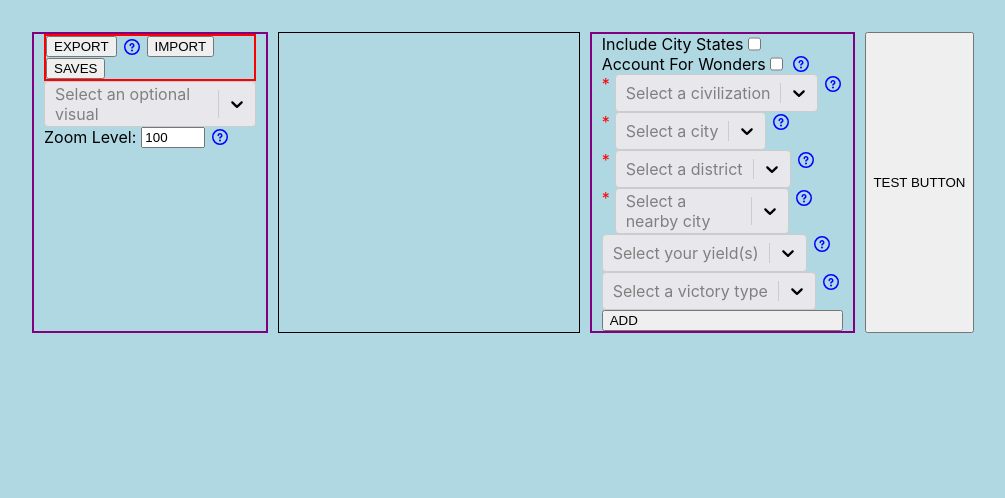
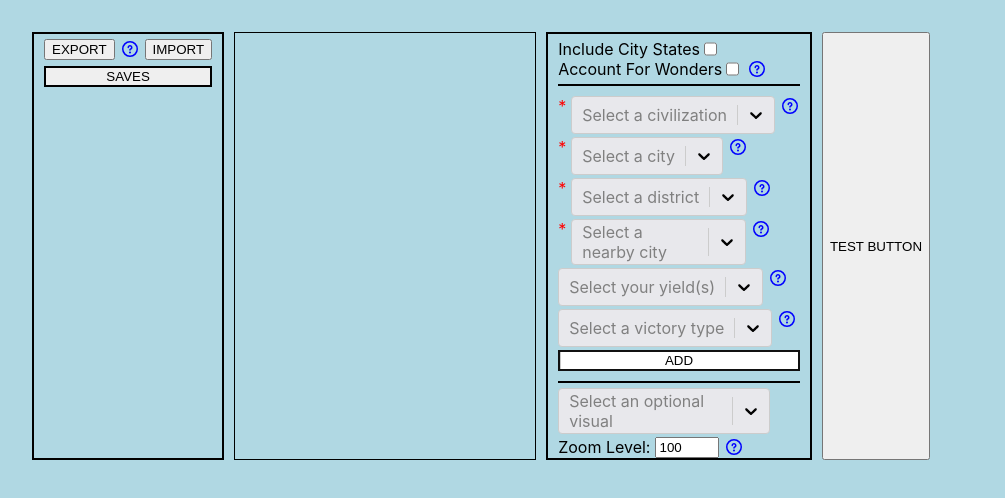
Before and after one commit to DarrelTran/civdist, a React (Create React App) app in the folder Frontend/civdist/: page /map in a window 1280 px wide. Shown: the top 498 px of the page, without its empty margins (10-1015 px from the left). Built offline with nearby package versions, Linux system fonts and the light colour scheme.

Commit message:
some changes to ui

```diff
--- a/Frontend/civdist/src/civilization/civilizations.tsx
+++ b/Frontend/civdist/src/civilization/civilizations.tsx
@@ -249,7 +249,7 @@ function getScoreFromWonderPlacement(tile: TileType, mapCache: Map<string, TileT
                 }
             }
 
-            if (!wondersIncluded.has(wonder) && !sameVictoryType)
+            if (!wondersIncluded.has(wonder) && (sameVictoryType || preferredVictory === VictoryType.NONE))
             {
                 const canPlace = callWonderFunction(fn, tile, mapCache, ownedTiles);
                 if (canPlace)
--- a/Frontend/civdist/src/pages/mapPage.css
+++ b/Frontend/civdist/src/pages/mapPage.css
@@ -25,7 +25,7 @@
 {
   margin: 0px 10px;
   padding: 0px 10px;
-  border: 2px solid purple;
+  border: 2px solid black;
 }
 
 .saveDropdownEntry
@@ -39,7 +39,117 @@
   color: transparent;
 }
 
+.wideButton
+{
+  width: 100%;
+  text-align: center;
+  border: 2px solid black;
+  cursor: pointer;
+}
+
+.holdButton
+{
+  position: relative;
+  overflow: hidden;
+  background-color: #fff;
+  color: #111;
+  border: 2px solid #111;
+}
+
+.holdButton::before
+{
+  content: '';
+  position: absolute;
+  inset: 0;
+  background-color: black;
+  transform: translateX(-100%);
+  transition: transform 0.8s linear, opacity 0.8s linear;
+  opacity: 1;
+  z-index: 0;
+  pointer-events: none;
+}
+
+.holdButton > span
+{
+  position: relative;
+  mix-blend-mode: difference;
+  color: white;
+}
+
+.holdButton:active::before
+{
+  transform: translateX(0);
+}
+
+.miscOptions
+{
+  margin-top: 10px;
+  padding-top: 5px;
+  gap: 3px;
+  display: grid;
+  border-top: 2px solid black;
+}
+
+.checkboxes
+{
+  margin-bottom: 10px;
+  border-bottom: 2px solid black;
+  padding-bottom: 5px;
+  margin-top: 5px;
+}
+
+.districtSelectors
+{
+  display: grid;
+  gap: 3px;
+}
+
+.loadingSection
+{
+  display: grid;
+  gap: 5px;
+  margin-top: 5px;
+}
+
 .gridSplit
 {
   /*grid-template-rows: 1fr 1fr 1fr; */
 }
+
+/*
+btn
+btn-double-swipe
+btn-double-swipe--green
+*/
+
+/*
+.btn {  font-family: Arial, Helvetica, sans-serif;  text-transform: uppercase;}
+.btn:hover .btn-slide-show-text1 {  margin-left: 65px;}
+.btn-double-swipe {  display: block;  overflow: hidden;  text-align: center;  padding: 10px 20px;  margin: auto;  text-transform: uppercase;  text-decoration: none;  transition: 0.5s ease-in-out;  max-width: 150px;}
+.btn-double-swipe::before
+{
+content: "";
+position: absolute;
+height: 490%;
+top: 0px;
+width: 120%;
+transition: 0.5s ease-in-out;
+transform: translateX(-98%) translateY(-25%) rotate(45deg);
+right: -50px;  border-right: 50px solid transparent;
+transform: translateX(-100%);
+  }
+
+  .btn-double-swipe::after {  left: -50px;  border-left: 50px solid transparent;  transform: translateX(100%);}
+
+  .btn-double-swipe span {  position: relative;  transition: 0.5s ease-in-out;  z-index: 4;}
+
+  .btn-double-swipe:hover span {  opacity: 0.9;  color: rgb(255, 255, 255);}
+
+  .btn-double-swipe:hover::before {  transform: translateX(-40%);}
+
+  .btn-double-swipe:hover::after {  transform: translateX(40%);}
+
+  .btn-double-swipe--green {  border: 2px solid rgb(128, 237, 153);  color: rgb(128, 237, 153);}
+
+  .btn-double-swipe--green::before {  background: rgb(128, 237, 153);}
+*/
--- a/Frontend/civdist/src/pages/mapPage.tsx
+++ b/Frontend/civdist/src/pages/mapPage.tsx
@@ -33,7 +33,7 @@ TODO: Update hexmapCache and cityOwnedTiles when adding new district - WHEN ADDI
 
 TODO: Add loading warning/prompt when map is being drawn
 
-TODO: Improve performance of zoom past 300.
+TODO: Improve performance of zoom past 300 - reduce amount of renders.
 
 TODO: Save map JSON to backend/database.
 
@@ -51,6 +51,8 @@ TODO: Make page nice for mobile
 const MapPage = () =>
 {
     const [districtErrorText, setDistrictErrorText] = useState<string>("");
+    const [districtSuccessText, setDistrictSuccessText] = useState<string>("");
+
     const [saveErrorText, setSaveErrorText] = useState<string>("");
 
     // use ref since this will probably be updated a lot
@@ -1150,6 +1152,9 @@ const MapPage = () =>
                         updateTilesWithDistrict(foundTile, dropdownCityOwnedTiles, theCiv);
                 }
             }
+
+            setDistrictSuccessText("Success!");
+            setTimeout(() => { setDistrictSuccessText(""); }, 4000)
         }
         catch(err)
         {
@@ -1380,9 +1385,8 @@ const MapPage = () =>
 
                 <span style={{color: 'red', fontWeight: 'bold', fontSize: '1.25em'}}>{saveErrorText}</span>
 
-                <div>
-                    <div style={{display: 'grid', border: '2px solid red'}}>
-                        <div style={{display: 'flex', alignItems: 'center'}}>
+                <div className='loadingSection'>
+                    <div style={{display: 'flex'}}>
                         <button>EXPORT</button>
 
                         <Tooltip text={'Download to file.'}>
@@ -1394,17 +1398,15 @@ const MapPage = () =>
 
                     </div>
                     <div>
-                            <button onClick={() => {setSavesDisplay(savesDisplay === 'none' ? 'block' : 'none')}}>SAVES</button>
-
-                            <div className='outerDiv' style={{display: savesDisplay, paddingBottom: '5px'}}>
-                                {/* Create menu that fetches saves with save/load button next to it */}
-
+                        <button onClick={() => {setSavesDisplay(savesDisplay === 'none' ? 'block' : 'none')}} className='wideButton'>SAVES</button>
+
+                        <div style={{display: savesDisplay, paddingBottom: '5px'}}>
                             {/* Parenthesis wrapped around function make it an expression to remove ambiguity and run the whole function?*/}
                             {(() =>
                                 {
                                     const savedMaps: JSX.Element[] = [];
 
-                                        saveList.forEach((theSave, index) =>
+                                    saveList.forEach((theSave) =>
                                     {
                                         if (theSave.name && theSave.name.length > 0)
                                         {
@@ -1419,7 +1421,6 @@ const MapPage = () =>
                                                         placeholder='Enter a name for this save.'
                                                         className='saveDropdownInput'
                                                         onChange={e => handleSaveInput(e.target.value, theSave.id)}
-                                                            onFocus={e => handleSaveInput(e.target.value, theSave.id)}
                                                     />
 
                                                     <button style={{marginLeft: 'auto', marginRight: '5px'}} onClick={e => handleSaveClick(theSave.id)}>SAVE</button>
@@ -1439,7 +1440,6 @@ const MapPage = () =>
                                                         placeholder='Enter a name for this save.'
                                                         className='saveDropdownInput'
                                                         onChange={e => handleSaveInput(e.target.value, theSave.id)}
-                                                            onFocus={e => handleSaveInput(e.target.value, theSave.id)}
                                                     />
                                                     <button style={{marginLeft: 'auto'}} onClick={e => handleSaveClick(theSave.id)}>SAVE</button>
                                                     <br></br>
@@ -1456,7 +1456,200 @@ const MapPage = () =>
                 </div>
             </div>
 
-                <div>
+            <div
+                ref={scrollRef}
+                style={{
+                    overflow: 'auto',
+                    border: '1px solid black',
+                    minWidth: '50px'
+                }}
+            >
+                <canvas
+                    ref={theCanvas}
+                    width={gridSize.x}
+                    height={gridSize.y}
+                    style={{ display: 'block' }}
+                />
+            </div>
+
+            <div className='outerDiv'>
+                <span style={{color: 'red', fontWeight: 'bold', fontSize: '1.25em'}}>{districtErrorText}</span>
+                <span style={{color: 'green', fontWeight: 'bold', fontSize: '1.25em'}}>{districtSuccessText}</span>
+
+                <div className='checkboxes'>
+                    <div style={{display: 'flex'}}>
+                        <span>Include City States</span>
+                        <input type='checkbox' onChange={(e) => {setIncludeCityStates(e.target.checked)}}/>
+                    </div>
+
+                    <div style={{display: 'flex'}}>
+                        <span>Account For Wonders</span>
+                        <input type='checkbox' onChange={(e) => {setIncludeWonders(e.target.checked)}}/>
+                        <Tooltip text='Consider wonders that may be built in the future.'>
+                            <FontAwesomeIcon icon={faCircleQuestion} className='questionMark'/>
+                        </Tooltip>
+                    </div>
+                </div>
+
+                <div className='districtSelectors'>
+                    {/*Select Civilization*/}
+                    <div style={{display: 'flex'}}>
+                        <span className='mandatory'>*</span>
+
+                        <Select
+                            value={dropdownCiv ? {label: dropdownCiv, value: dropdownCiv} : null}
+                            options={getCivilizationOptions()}
+                            styles={genericSingleSelectStyle}
+                            onChange=
+                            {
+                                val =>
+                                {
+                                    if (val && val.value)
+                                        setDropdownCiv(val.value);
+                                    else
+                                        setDropdownCiv(null);
+
+                                    setDropdownCity(null);
+                                }
+                            }
+                            placeholder={'Select a civilization'}
+                        />
+
+                        <Tooltip text='Select a civilization.'>
+                            <FontAwesomeIcon icon={faCircleQuestion} className='questionMark'/>
+                        </Tooltip>
+
+                    </div>
+
+                    <div style={{display: 'flex'}}>
+                        {/*Select City*/}
+                        <span className='mandatory'>*</span>
+
+                        <Select
+                            value={dropdownCity ? {label: dropdownCity, value: dropdownCity} : null}
+                            options={getCityOptions()}
+                            styles={genericSingleSelectStyle}
+                            onChange=
+                            {
+                                val =>
+                                {
+                                    if (val && val.value)
+                                    {
+                                        setDropdownCity(val.value);
+                                    }
+                                    else
+                                    {
+                                        setDropdownCity(null);
+                                    }
+                                }
+                            }
+                            placeholder={'Select a city'}
+                        />
+
+                        <Tooltip text={dropdownCiv ? `${dropdownCiv}'s cities.` : 'Select a civilization first!'}>
+                            <FontAwesomeIcon icon={faCircleQuestion} className='questionMark'/>
+                        </Tooltip>
+                    </div>
+
+                    <div style={{display: 'flex'}}>
+                        {/* District Type Selection */}
+                        <span className='mandatory'>*</span>
+                        <Select
+                            value={dropdownDistrict ? {label: dropdownDistrict, value: dropdownDistrict} : null}
+                            options={getDistrictOptions()}
+                            placeholder='Select a district'
+                            styles={genericSingleSelectStyle}
+                            onChange={val => {if (val && val.value) setDropdownDistrict(val.value); else setDropdownDistrict(null);}}
+                        />
+
+                        <Tooltip text='Select a district. Assumes all buildings will be built.'>
+                            <FontAwesomeIcon icon={faCircleQuestion} className='questionMark'/>
+                        </Tooltip>
+                    </div>
+
+                    <div style={{display: 'flex'}}>
+                        <span className='mandatory'>*</span>
+                        {/* Nearby City Selection */}
+                        <Select
+
+                            onChange=
+                            {
+                                val =>
+                                {
+                                    if (val)
+                                    {
+                                        const allCities = cityOwnedTiles.get(val.value);
+                                        if (allCities)
+                                            setDropdownNearbyCity(allCities[allCities.length - 1]);
+                                    }
+                                    else
+                                    {
+                                        setDropdownNearbyCity(null);
+                                    }
+                                }
+
+                            }
+                            options={getNearbyCityOptions()}
+                            styles={nearbyCityStyles(getNearbyCityTextMaxWidth() * 1.25)}
+                            placeholder='Select a nearby city'
+                            ref={nearbyCityRef}
+                        />
+
+                        <Tooltip text='A city you see as a threat.'>
+                            <FontAwesomeIcon icon={faCircleQuestion} className='questionMark'/>
+                        </Tooltip>
+
+                    </div>
+
+                    <div style={{display: 'flex'}}>
+                        {/* Yields Selection */}
+                        <Select
+                            value={visualYieldDropdown}
+                            options={getSelectionYields()}
+                            isMulti
+                            styles={yieldSelectStyle}
+                            onChange=
+                            {
+                                (e) =>
+                                {
+                                    const yields: TileYields[] = [];
+                                    const opts: {value: TileYields, label: TileYields, image: HTMLImageElement}[] = [];
+
+                                    e.forEach((opt) => { yields.push(opt.value); opts.push(opt);})
+
+                                    setDropdownYields(yields);
+                                    setVisualYieldDropdown(opts);
+                                }
+                            }
+                            formatOptionLabel={formatSelectionYields}
+                            placeholder='Select your yield(s)'
+                        />
+
+                        <Tooltip text='Your most important yields.'>
+                            <FontAwesomeIcon icon={faCircleQuestion} className='questionMark'/>
+                        </Tooltip>
+                    </div>
+
+                    <div style={{display: 'flex'}}>
+                        {/* Victory Type Selection */}
+                        <Select
+                            value={dropdownVictoryType ? {label: dropdownVictoryType, value: dropdownVictoryType} : null}
+                            options={getVictoryTypeOptions()}
+                            placeholder='Select a victory type'
+                            styles={genericSingleSelectStyle}
+                            onChange={val => {if (val && val.value) setDropdownVictoryType(val.value); else setDropdownVictoryType(null)}}
+                            isClearable
+                        />
+
+                        <Tooltip text={'The victory type you\'re aiming for.'}>
+                            <FontAwesomeIcon icon={faCircleQuestion} className='questionMark'/>
+                        </Tooltip>
+                    </div>
+
+                    <button onClick={handleAddButton} className='wideButton holdButton'><span>ADD</span></button>
+                </div>
+
+                <div className='miscOptions'>
                     <div style={{display: 'flex'}}>
                         <Select
                             options={getOptionalVisualOptions()}
@@ -1503,195 +1696,6 @@ const MapPage = () =>
                         </Tooltip>
                     </div>
                 </div>
-
-            </div>
-
-            <div
-                ref={scrollRef}
-                style={{
-                    overflow: 'auto',
-                    border: '1px solid black'
-                }}
-            >
-                <canvas
-                    ref={theCanvas}
-                    width={gridSize.x}
-                    height={gridSize.y}
-                    style={{ display: 'block' }}
-                />
-            </div>
-
-            <div className='outerDiv'>
-                <span style={{color: 'red', fontWeight: 'bold', fontSize: '1.25em'}}>{districtErrorText}</span>
-
-                <div style={{display: 'flex'}}>
-                    <span>Include City States</span>
-                    <input type='checkbox' onChange={(e) => {setIncludeCityStates(e.target.checked)}}/>
-                </div>
-
-                <div style={{display: 'flex'}}>
-                    <span>Account For Wonders</span>
-                    <input type='checkbox' onChange={(e) => {setIncludeWonders(e.target.checked)}}/>
-                    <Tooltip text='Consider wonders that may be built in the future.'>
-                        <FontAwesomeIcon icon={faCircleQuestion} className='questionMark'/>
-                    </Tooltip>
-                </div>
-
-                {/*Select Civilization*/}
-                <div style={{display: 'flex'}}>
-                    <span className='mandatory'>*</span>
-
-                    <Select
-                        value={dropdownCiv ? {label: dropdownCiv, value: dropdownCiv} : null}
-                        options={getCivilizationOptions()}
-                        styles={genericSingleSelectStyle}
-                        onChange=
-                        {
-                            val =>
-                            {
-                                if (val && val.value)
-                                    setDropdownCiv(val.value);
-                                else
-                                    setDropdownCiv(null);
-
-                                setDropdownCity(null);
-                            }
-                        }
-                        placeholder={'Select a civilization'}
-                    />
-
-                    <Tooltip text='Select a civilization.'>
-                        <FontAwesomeIcon icon={faCircleQuestion} className='questionMark'/>
-                    </Tooltip>
-
-                </div>
-
-                <div style={{display: 'flex'}}>
-                    {/*Select City*/}
-                    <span className='mandatory'>*</span>
-
-                    <Select
-                        value={dropdownCity ? {label: dropdownCity, value: dropdownCity} : null}
-                        options={getCityOptions()}
-                        styles={genericSingleSelectStyle}
-                        onChange=
-                        {
-                            val =>
-                            {
-                                if (val && val.value)
-                                {
-                                    setDropdownCity(val.value);
-                                }
-                                else
-                                {
-                                    setDropdownCity(null);
-                                }
-                            }
-                        }
-                        placeholder={'Select a city'}
-                    />
-
-                    <Tooltip text={dropdownCiv ? `${dropdownCiv}'s cities.` : 'Select a civilization first!'}>
-                        <FontAwesomeIcon icon={faCircleQuestion} className='questionMark'/>
-                    </Tooltip>
-                </div>
-
-                <div style={{display: 'flex'}}>
-                    {/* District Type Selection */}
-                    <span className='mandatory'>*</span>
-                    <Select
-                        value={dropdownDistrict ? {label: dropdownDistrict, value: dropdownDistrict} : null}
-                        options={getDistrictOptions()}
-                        placeholder='Select a district'
-                        styles={genericSingleSelectStyle}
-                        onChange={val => {if (val && val.value) setDropdownDistrict(val.value); else setDropdownDistrict(null);}}
-                    />
-
-                    <Tooltip text='Select a district. Assumes all buildings will be built.'>
-                        <FontAwesomeIcon icon={faCircleQuestion} className='questionMark'/>
-                    </Tooltip>
-                </div>
-
-                <div style={{display: 'flex'}}>
-                    <span className='mandatory'>*</span>
-                    {/* Nearby City Selection */}
-                    <Select
-
-                        onChange=
-                        {
-                            val =>
-                            {
-                                if (val)
-                                {
-                                    const allCities = cityOwnedTiles.get(val.value);
-                                    if (allCities)
-                                        setDropdownNearbyCity(allCities[allCities.length - 1]);
-                                }
-                                else
-                                {
-                                    setDropdownNearbyCity(null);
-                                }
-                            }
-
-                        }
-                        options={getNearbyCityOptions()}
-                        styles={nearbyCityStyles(getNearbyCityTextMaxWidth() * 1.25)}
-                        placeholder='Select a nearby city'
-                        ref={nearbyCityRef}
-                    />
-
-                    <Tooltip text='A city you see as a threat.'>
-                        <FontAwesomeIcon icon={faCircleQuestion} className='questionMark'/>
-                    </Tooltip>
-
-                </div>
-
-                <div style={{display: 'flex'}}>
-                    {/* Yields Selection */}
-                    <Select
-                        value={visualYieldDropdown}
-                        options={getSelectionYields()}
-                        isMulti
-                        styles={yieldSelectStyle}
-                        onChange=
-                        {
-                            (e) =>
-                            {
-                                const yields: TileYields[] = [];
-                                const opts: {value: TileYields, label: TileYields, image: HTMLImageElement}[] = [];
-
-                                e.forEach((opt) => { yields.push(opt.value); opts.push(opt);})
-
-                                setDropdownYields(yields);
-                                setVisualYieldDropdown(opts);
-                            }
-                        }
-                        formatOptionLabel={formatSelectionYields}
-                        placeholder='Select your yield(s)'
-                    />
-
-                    <Tooltip text='Your most important yields.'>
-                        <FontAwesomeIcon icon={faCircleQuestion} className='questionMark'/>
-                    </Tooltip>
-                </div>
-
-                <div style={{display: 'flex'}}>
-                    {/* Victory Type Selection */}
-                    <Select
-                        value={dropdownVictoryType ? {label: dropdownVictoryType, value: dropdownVictoryType} : null}
-                        options={getVictoryTypeOptions()}
-                        placeholder='Select a victory type'
-                        styles={genericSingleSelectStyle}
-                        onChange={val => {if (val && val.value) setDropdownVictoryType(val.value); else setDropdownVictoryType(null)}}
-                        isClearable
-                    />
-
-                    <Tooltip text={'The victory type you\'re aiming for.'}>
-                        <FontAwesomeIcon icon={faCircleQuestion} className='questionMark'/>
-                    </Tooltip>
-                </div>
-
-                <button onClick={handleAddButton} style={{display: 'flex', width: '100%'}}>ADD</button>
             </div>
 
             {<button onClick={testStuff}>TEST BUTTON</button>}
```
Lines whose indentation alone changed are shown as unchanged.
